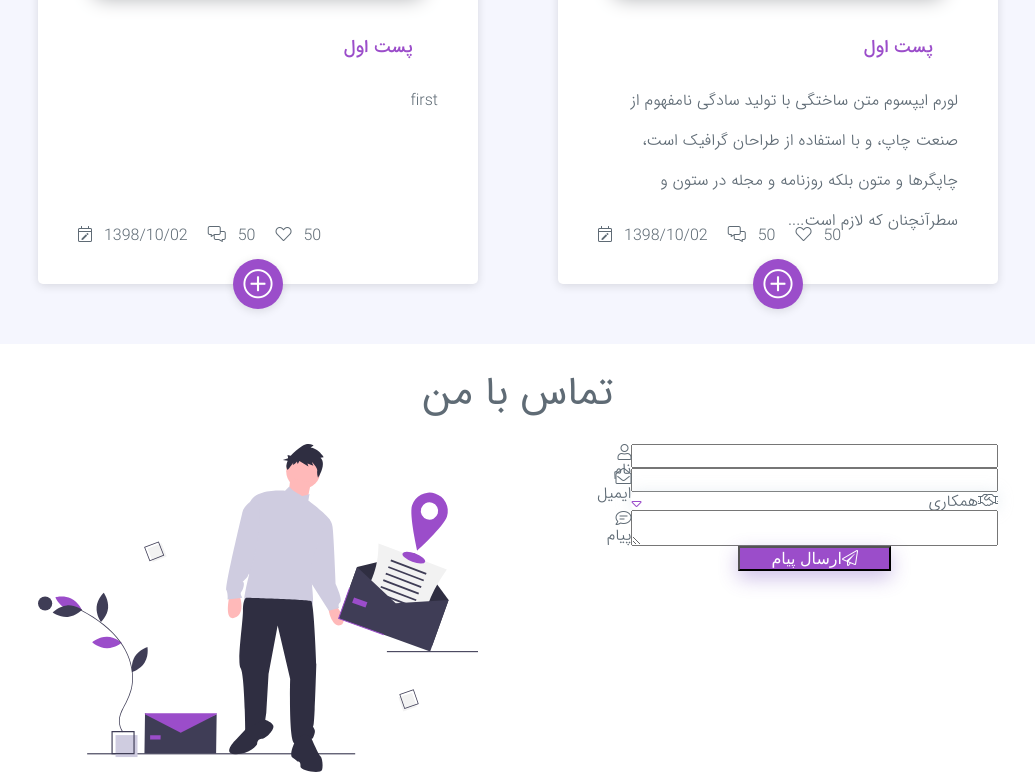
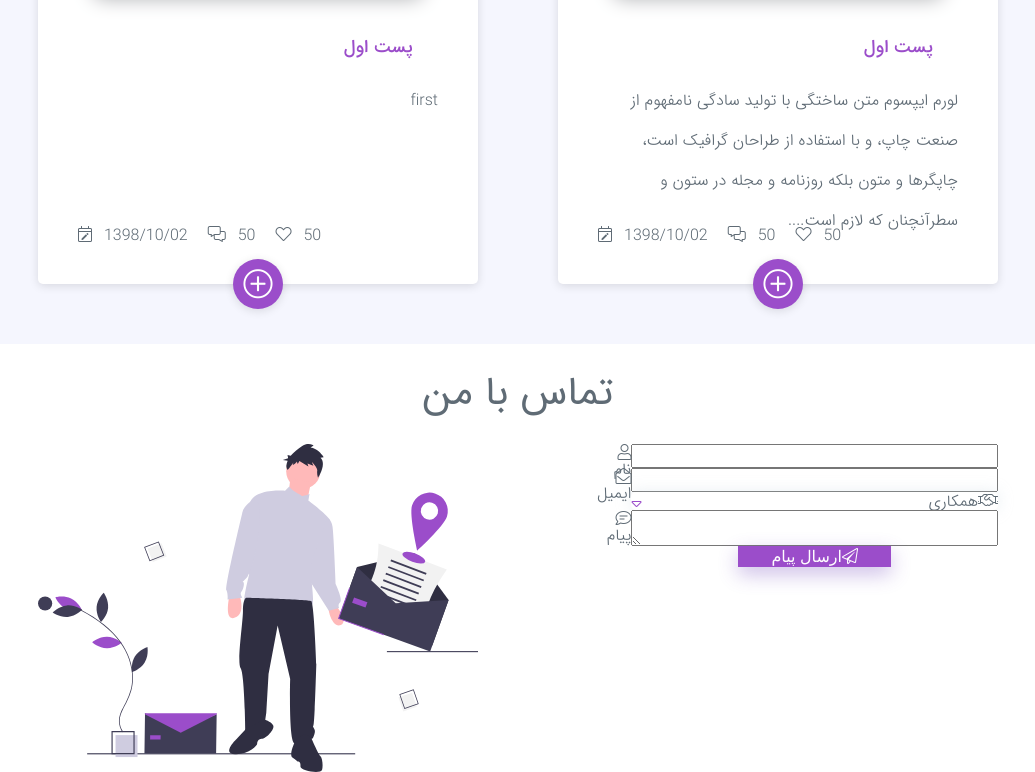
Before and after one commit to nerdpanda-ir/NerdPanda.Me, a React (Create React App) app: page / in a window 1280 px wide. Shown: the part 4118-4890 px from the top of the page, without its empty margins (122-1157 px from the left). Built offline with nearby package versions, Linux system fonts and the light colour scheme.

Commit message:
[file]{class.css}-> add more css class

```diff
--- a/src/css/frameWorks/class/class.css
+++ b/src/css/frameWorks/class/class.css
@@ -117,6 +117,10 @@
     .boxSBB
     {
         box-sizing: border-box;
+    }
+    .brN
+    {
+        border: none;
     }
     .container
     {
```
